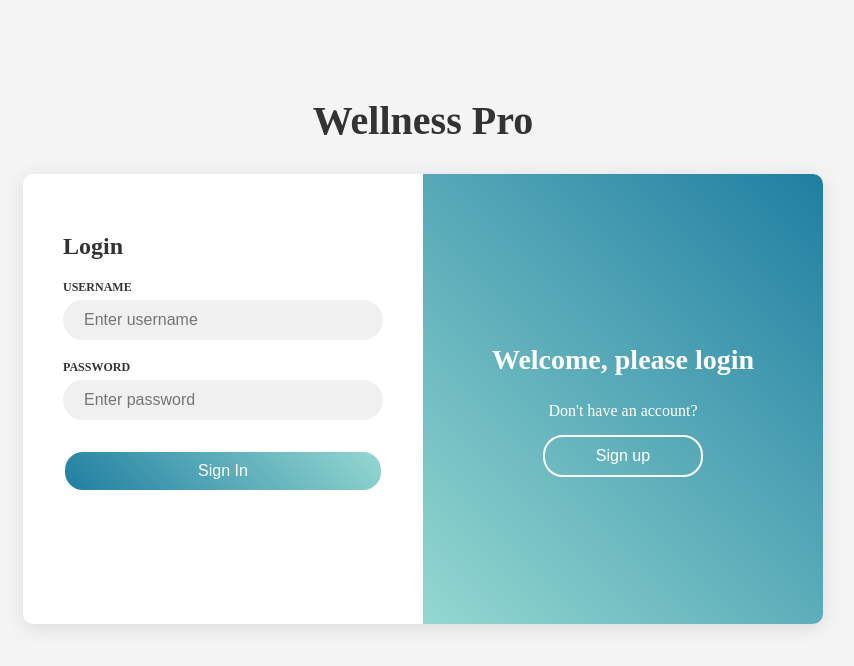
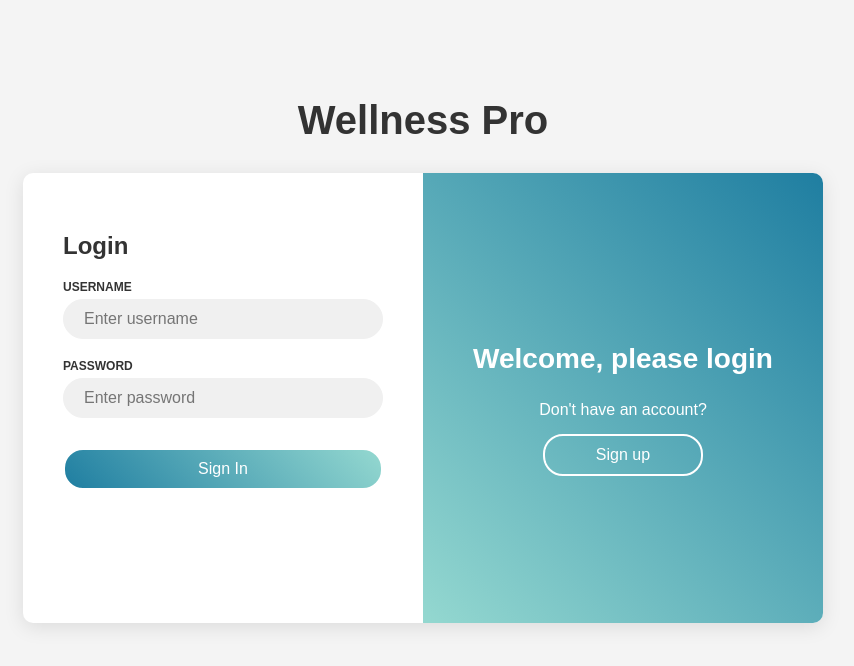
Before and after one commit to ZackAlaoui/COP4331_LargeProject, a React (Vite) app in the folder frontend/: page / in a window 1280 px wide. Shown: the top 666 px of the page, without its empty margins (217-1071 px from the left). Built offline with nearby package versions, Linux system fonts and the light colour scheme.

Commit message:
Fixed font on login page

```diff
--- a/frontend/src/components/Login.css
+++ b/frontend/src/components/Login.css
@@ -11,6 +11,7 @@ body {
 }
 
 .mainContainer {
+    font-family: Arial, sans-serif;
     display: flex;
     background: #fff;
     box-shadow: 0 4px 20px rgba(0, 0, 0, 0.1);
--- a/frontend/src/components/pageTitle.css
+++ b/frontend/src/components/pageTitle.css
@@ -1,4 +1,5 @@
 #title {
+    font-family: Arial, sans-serif;
     font-size: 40px;
     font-weight: bold;
     color: #333;
```
